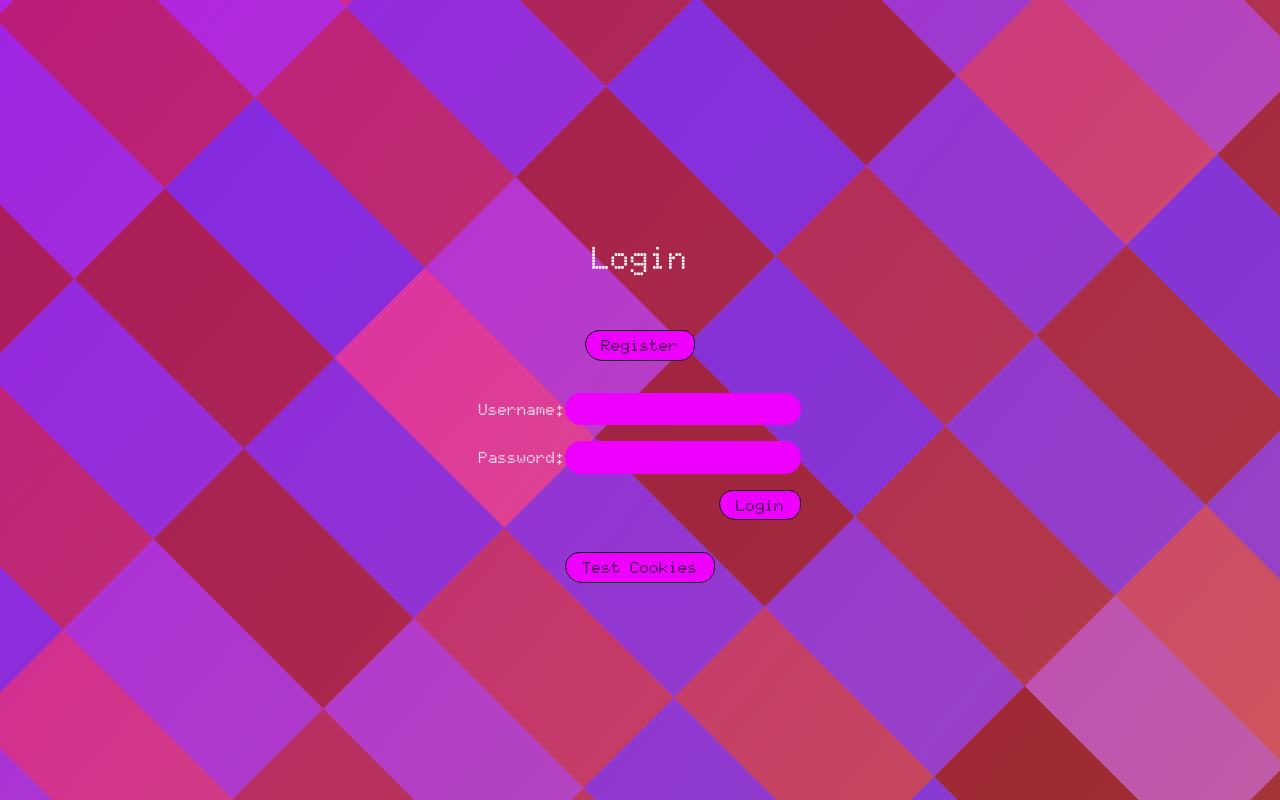
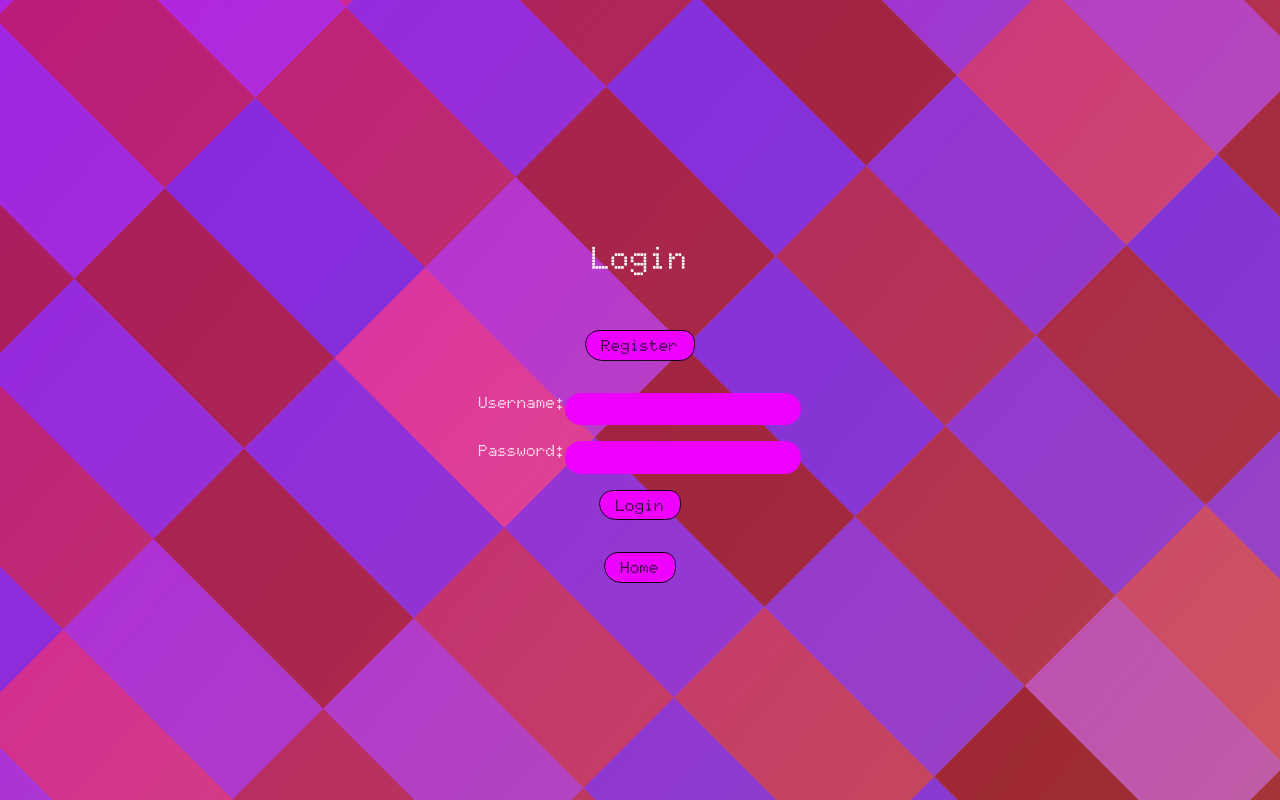
Before and after one commit to AidanNC/playquest.online, a React (Vite) app in the folder frontend/playquest.online-frontend/: page /Login in a window 1280 px wide. Shown: the top 800 px of the page. Built offline with nearby package versions, Linux system fonts and the light colour scheme.

Commit message:
add: display message if user tries to login with wrong info or register with invalid info

```diff
--- a/frontend/playquest.online-frontend/src/utils/backend.ts
+++ b/frontend/playquest.online-frontend/src/utils/backend.ts
@@ -55,6 +55,7 @@ export async function login(username: string, password: string) {
 			console.error(String(error));
 		}
 	}
+	return { success: false };
 }
 
 export async function register(
@@ -88,6 +89,7 @@ export async function register(
 			console.error(String(error));
 		}
 	}
+	return { success: false };
 }
 export async function CheckLoggedIn() {
 	const baseUrl = import.meta.env.VITE_API_URL;
--- a/frontend/playquest.online-frontend/src/views/Login/Login.tsx
+++ b/frontend/playquest.online-frontend/src/views/Login/Login.tsx
@@ -1,6 +1,6 @@
 import { useState } from "react";
 import styled from "styled-components";
-import { login, register, testCookies } from "../../utils/backend.ts";
+import { login, register } from "../../utils/backend.ts";
 import { useNavigate } from "react-router-dom";
 
 const MainContainer = styled.main`
@@ -18,9 +18,17 @@ const Form = styled.form`
 	display: flex;
 	flex-direction: column;
 	justify-content: center;
-	align-items: flex-end;
+	align-items: center;
 	gap: 1rem;
 	color: var(--white);
+	// width: 80%;
+	margin-right: 2rem;
+	margin-left: 2rem;
+	label {
+		display: flex;
+		width: 100%;
+		justify-content: space-between;
+	}
 `;
 
 export default function Login() {
@@ -30,6 +38,9 @@ export default function Login() {
 	const [password2, setPassword2] = useState("");
 	const [email, setEmail] = useState("");
 	const [registering, setRegistering] = useState(false);
+	const [notFound, setNotFound] = useState(false);
+	const [registerError, setRegisterError] = useState(false);
+	const [registerSuccess, setRegisterSuccess] = useState(false);
 
 	const handleUsernameChange = (event: React.ChangeEvent<HTMLInputElement>) => {
 		setUsername(event.target.value);
@@ -47,14 +58,20 @@ export default function Login() {
 	};
 	const handleLogin = async () => {
 		const response = await login(username, password);
-		if(response.success){
+		if (response.success) {
 			localStorage.setItem("username", response.username);
 			localStorage.setItem("userName", response.username); //this is for displaying the name in game
 			navigate("/");
+		} else {
+			setNotFound(true);
 		}
 		console.log(response);
 	};
 	const handleRegister = async () => {
+		if(username.length < 3 || username.length > 13){
+			alert("Username must be between 3 and 13 characters");
+			return;
+		}
 		if (password !== password2) {
 			alert("Passwords do not match");
 			return;
@@ -64,27 +81,43 @@ export default function Login() {
 			return;
 		}
 		const response = await register(username, password, email);
+		if(response.success){
+			setRegisterSuccess(true);
+			setRegisterError(false);
+		}else{
+			setRegisterError(true);
+			setRegisterSuccess(false);
+		}
 		console.log(response);
 	};
 
 	return (
 		<MainContainer>
 			<h1>{registering ? "Register" : "Login"}</h1>
-			<button onClick={() => setRegistering(!registering)}>
+			<button
+				onClick={() => {
+					setRegistering(!registering);
+					setNotFound(false);
+					setRegisterError(false);
+				}}
+			>
 				{registering ? "Login" : "Register"}
 			</button>
+			{notFound && !registering && <p>Username or password not found</p>}
+			{registerError && registering && <p>Username already in use!</p>}
+			{registerSuccess && registering && <p>AccountCreated! Please Login now!</p>}
 			<Form
 				onSubmit={(form) => {
 					form.preventDefault();
-					if(registering){
+					if (registering) {
 						handleRegister();
-					}else{
+					} else {
 						handleLogin();
 					}
-
 				}}
 			>
-				{registering && <p>You won't be able to your username later!</p>}
+				{registering && <p>You won't be able to change your username later!</p>}
+
 				<label>
 					Username:
 					<input type="text" value={username} onChange={handleUsernameChange} />
@@ -97,8 +130,7 @@ export default function Login() {
 						onChange={handlePasswordChange}
 					/>
 				</label>
-				{
-					registering &&
+				{registering && (
 					<label>
 						Confirm:
 						<input
@@ -107,16 +139,23 @@ export default function Login() {
 							onChange={handlePassword2Change}
 						/>
 					</label>
-				}
+				)}
 				{registering && (
 					<label>
 						Email:
 						<input type="email" value={email} onChange={handleEmailChange} />
 					</label>
 				)}
-				<button type="submit">{registering? "Register" : "Login"}</button>
+
+				<button type="submit">{registering ? "Register" : "Login"}</button>
 			</Form>
-			<button onClick={testCookies}>Test Cookies</button>
+			<button
+				onClick={() => {
+					navigate("/");
+				}}
+			>
+				Home
+			</button>
 		</MainContainer>
 	);
 }
```
Also changed, not shown: 1 other file (tests, documents, lock files or other folders).
